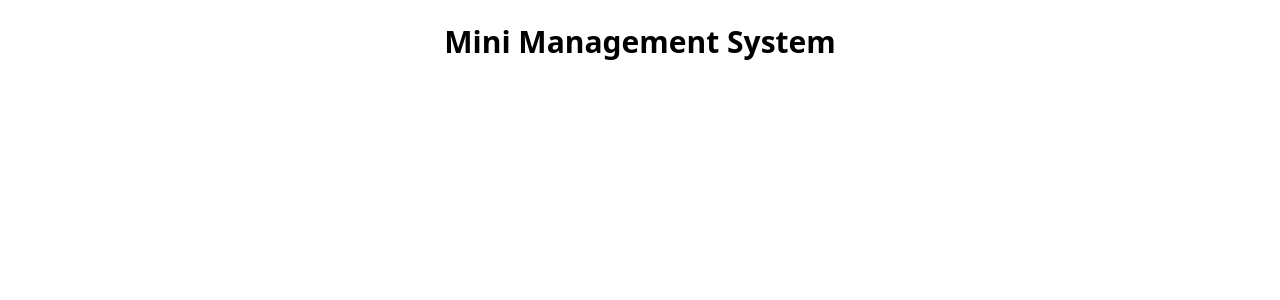
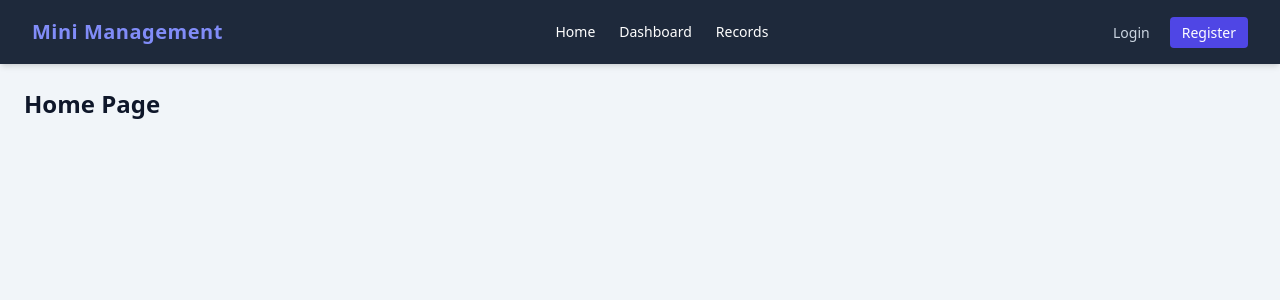
Before and after one commit to andreikristoffermanrique/mini-management-system-midterms, a React app in the folder frontend/: page / in a window 1280 px wide. Shown: the top 300 px of the page. Built offline with nearby package versions, Linux system fonts and the light colour scheme; the HTML template or start-up script is replaced by a standard one.

Commit message:
[UI-02] Built navigation bar with Home, Dashboard, and Records links

```diff
--- a/frontend/src/App.jsx
+++ b/frontend/src/App.jsx
@@ -1,9 +1,35 @@
+import React, { useState } from 'react';
+import { BrowserRouter as Router, Routes, Route } from 'react-router-dom';
+import Navbar from './components/Navbar';
+
 function App() {
+  const [user, setUser] = useState(() => {
+    const saved = localStorage.getItem('user');
+    return saved ? JSON.parse(saved) : null;
+  });
+
+  const handleLogout = () => {
+    localStorage.removeItem('token');
+    localStorage.removeItem('user');
+    setUser(null);
+  };
+
   return (
-    <div className="p-6 text-center">
-      <h1 className="text-3xl font-bold">Mini Management System</h1>
-    </div>
-  )
+    <Router>
+      <div className="min-h-screen bg-slate-100 text-slate-900">
+        <Navbar user={user} onLogout={handleLogout} />
+        <main className="max-w-7xl mx-auto p-6">
+          <Routes>
+            <Route path="/" element={<h2 className="text-2xl font-bold">Home Page</h2>} />
+            <Route path="/dashboard" element={<h2 className="text-2xl font-bold">Dashboard</h2>} />
+            <Route path="/records" element={<h2 className="text-2xl font-bold">Records Management</h2>} />
+            <Route path="/login" element={<h2 className="text-2xl font-bold">Login Page</h2>} />
+            <Route path="/register" element={<h2 className="text-2xl font-bold">Register Page</h2>} />
+          </Routes>
+        </main>
+      </div>
+    </Router>
+  );
 }
 
-export default App
+export default App;
--- /dev/null
+++ b/frontend/src/components/Navbar.jsx
@@ -0,0 +1,78 @@
+import React from 'react';
+import { Link, useNavigate } from 'react-router-dom';
+
+export default function Navbar({ user, onLogout }) {
+  const navigate = useNavigate();
+
+  const handleLogout = () => {
+    if (onLogout) {
+      onLogout();
+    } else {
+      localStorage.removeItem('token');
+      localStorage.removeItem('user');
+    }
+    navigate('/login');
+  };
+
+  return (
+    <nav className="bg-slate-800 text-white shadow-md">
+      <div className="max-w-7xl mx-auto px-4 sm:px-6 lg:px-8">
+        <div className="flex items-center justify-between h-16">
+
+          {/* Brand / Logo */}
+          <div className="flex items-center space-x-3">
+            <Link to="/" className="text-xl font-bold tracking-wide text-indigo-400 hover:text-indigo-300">
+              Mini Management
+            </Link>
+          </div>
+
+          {/* Navigation Links: Home, Dashboard, Records */}
+          <div className="hidden md:flex space-x-6 text-sm font-medium">
+            <Link to="/" className="hover:text-indigo-300 transition">
+              Home
+            </Link>
+            <Link to="/dashboard" className="hover:text-indigo-300 transition">
+              Dashboard
+            </Link>
+            <Link to="/records" className="hover:text-indigo-300 transition">
+              Records
+            </Link>
+          </div>
+
+          {/* User Status / Actions */}
+          <div className="flex items-center space-x-4">
+            {user ? (
+              <>
+                <span className="text-xs bg-slate-700 px-3 py-1 rounded-full text-slate-300 border border-slate-600">
+                  {user.role ? user.role.toUpperCase() : 'USER'}: {user.username || user.name}
+                </span>
+                <button
+                  onClick={handleLogout}
+                  className="bg-red-600 hover:bg-red-500 text-white text-sm px-3 py-1.5 rounded transition"
+                >
+                  Logout
+                </button>
+              </>
+            ) : (
+              <div className="space-x-2">
+                <Link
+                  to="/login"
+                  className="text-sm px-3 py-1.5 rounded text-slate-300 hover:text-white transition"
+                >
+                  Login
+                </Link>
+                <Link
+                  to="/register"
+                  className="text-sm bg-indigo-600 hover:bg-indigo-500 text-white px-3 py-1.5 rounded transition"
+                >
+                  Register
+                </Link>
+              </div>
+            )}
+          </div>
+
+        </div>
+      </div>
+    </nav>
+  );
+}
```
